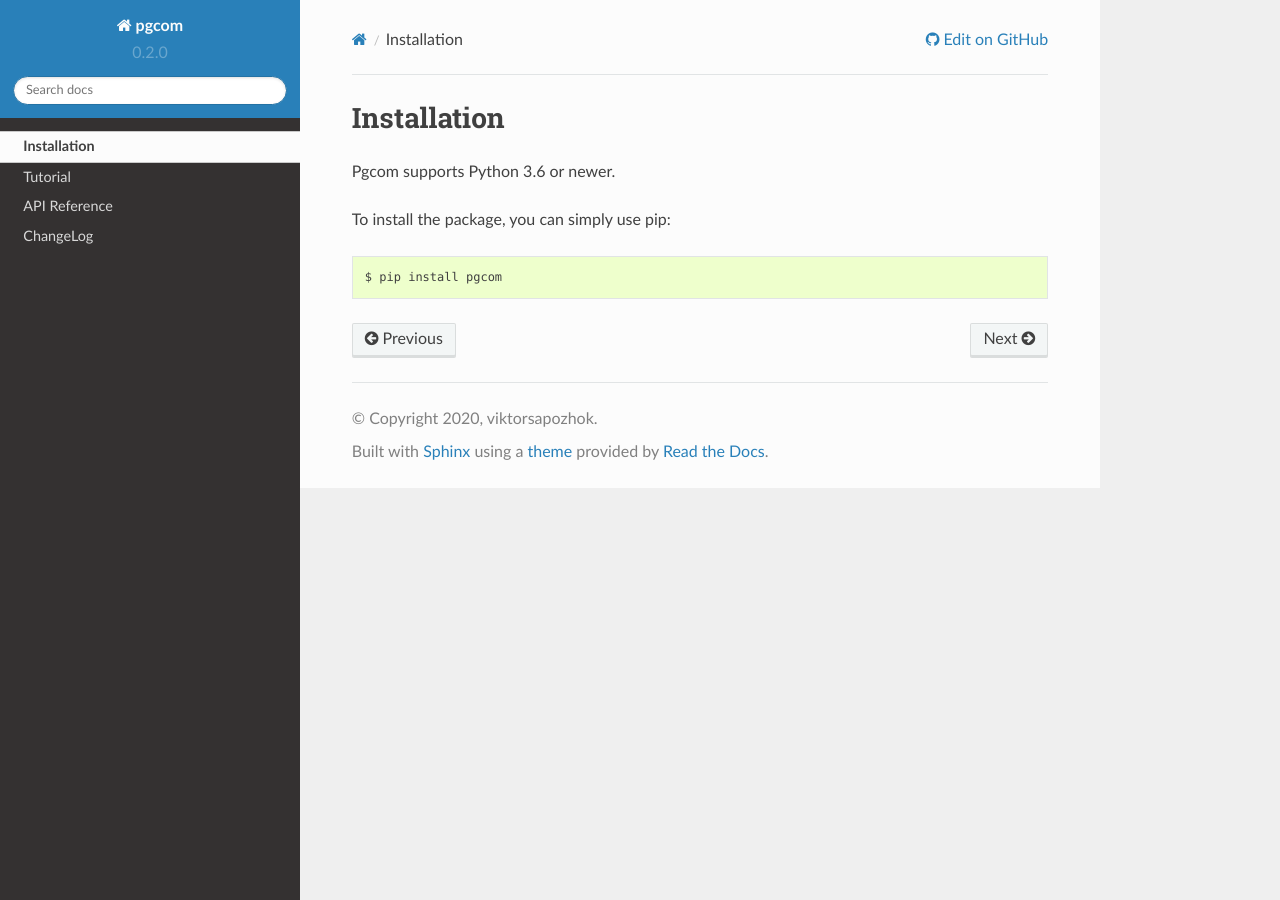
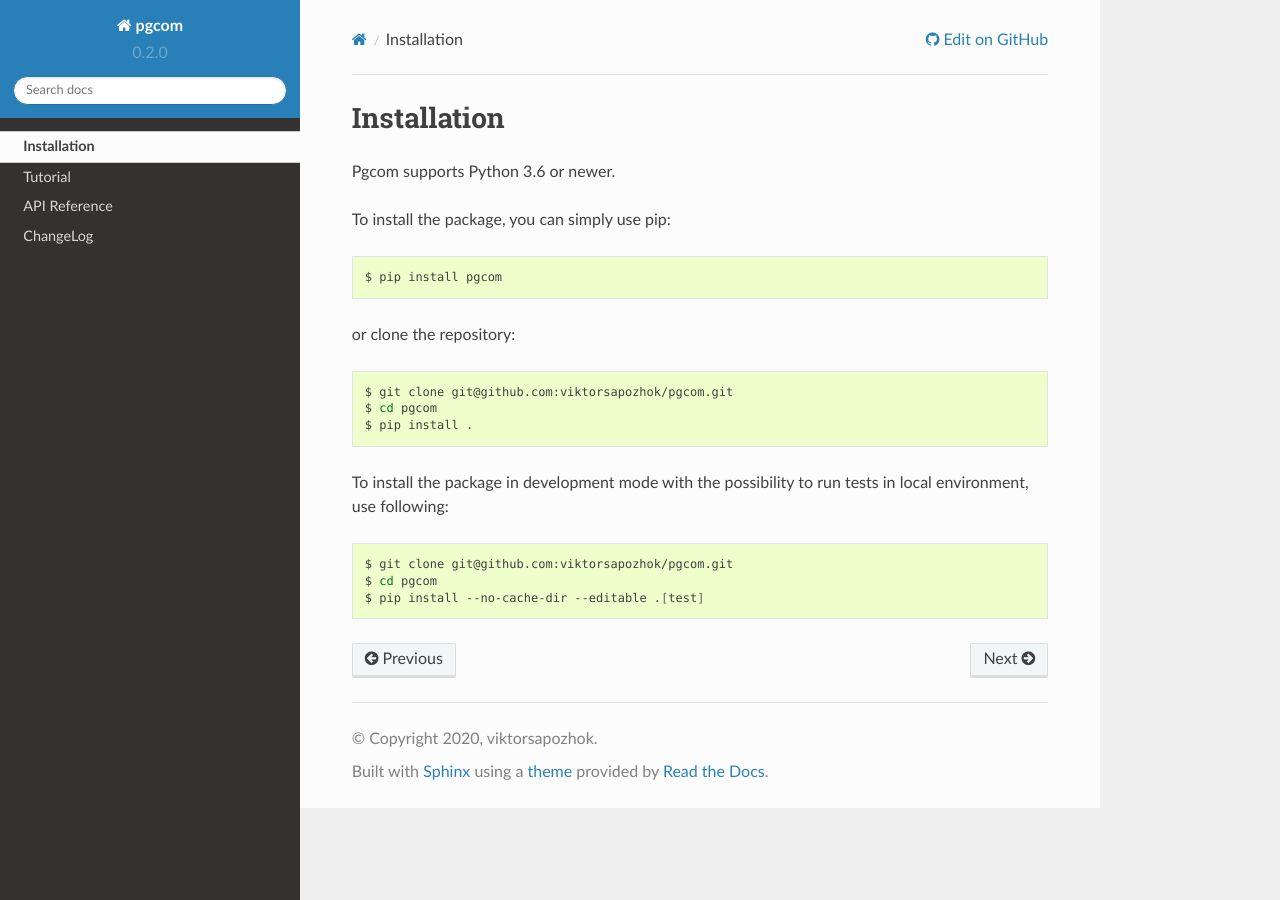
Before and after one commit to viktorsapozhok/pgcom, a Sphinx documentation site: the page built from docs/source/installation.rst, in a window 1280 px wide. Built offline with Sphinx 7.4.7 and the Read the Docs theme 2.0.0, drawn with Linux system fonts in a browser that asks for light colours; the version number is read from the project's files by our own code.

Commit message:
updated docs

```diff
--- a/docs/source/installation.rst
+++ b/docs/source/installation.rst
@@ -8,3 +8,20 @@ To install the package, you can simply use pip:
 .. code-block:: bash
 
     $ pip install pgcom
+
+or clone the repository:
+
+.. code-block:: bash
+
+    $ git clone git@github.com:viktorsapozhok/pgcom.git
+    $ cd pgcom
+    $ pip install .
+
+To install the package in development mode with the possibility to run tests
+in local environment, use following:
+
+.. code-block:: bash
+
+    $ git clone git@github.com:viktorsapozhok/pgcom.git
+    $ cd pgcom
+    $ pip install --no-cache-dir --editable .[test]
--- a/docs/source/tutorial.rst
+++ b/docs/source/tutorial.rst
@@ -191,6 +191,7 @@ listening on the channel is notified. A payload can be passed to provide some ex
 This is commonly used when sending notifications that table rows have been modified.
 
 Here is the example of simple application receiving notification when rows are inserted to the table.
+See `API reference <https://pgcom.readthedocs.io/en/latest/reference/listener.html>`_ for more details
 
 .. code-block:: python
 
```
